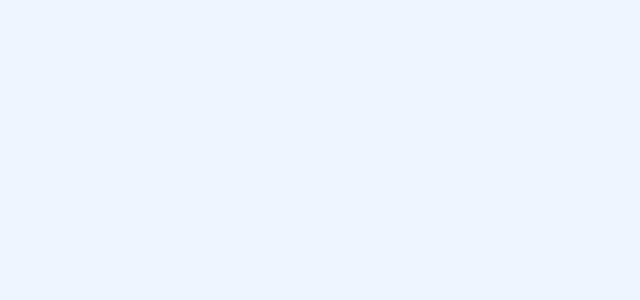
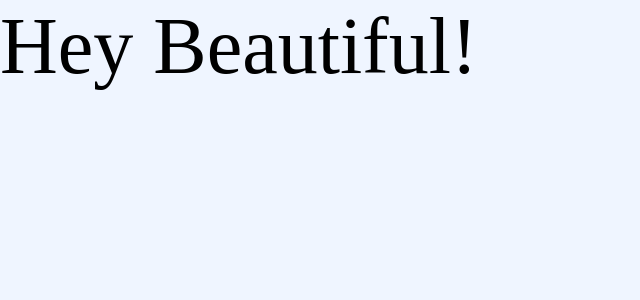
Before and after one commit to mckoyd/loves-stash, a React (Create React App) app: page / in a window 1280 px wide. Shown: the top 300 px of the page, without its empty margins (0-640 px from the left). Built offline with nearby package versions, Linux system fonts and the light colour scheme.

Commit message:
adds test text

```diff
--- a/src/pages/App.tsx
+++ b/src/pages/App.tsx
@@ -1,7 +1,9 @@
 import React from "react";
 
+import "../styles/App.css";
+
 const App: React.FC = () => {
-  return <section className="app-section"></section>;
+  return <section className="app-section">Hey Beautiful!</section>;
 };
 
 export default App;
--- a/src/styles/App.css
+++ b/src/styles/App.css
@@ -1,38 +1,3 @@
-.App {
-  text-align: center;
+.app-section {
+  font-size: 5em;
 }
-
-.App-logo {
-  height: 40vmin;
-  pointer-events: none;
-}
-
-@media (prefers-reduced-motion: no-preference) {
-  .App-logo {
-    animation: App-logo-spin infinite 20s linear;
-  }
-}
-
-.App-header {
-  background-color: #282c34;
-  min-height: 100vh;
-  display: flex;
-  flex-direction: column;
-  align-items: center;
-  justify-content: center;
-  font-size: calc(10px + 2vmin);
-  color: white;
-}
-
-.App-link {
-  color: #61dafb;
-}
-
-@keyframes App-logo-spin {
-  from {
-    transform: rotate(0deg);
-  }
-  to {
-    transform: rotate(360deg);
-  }
-}
```
